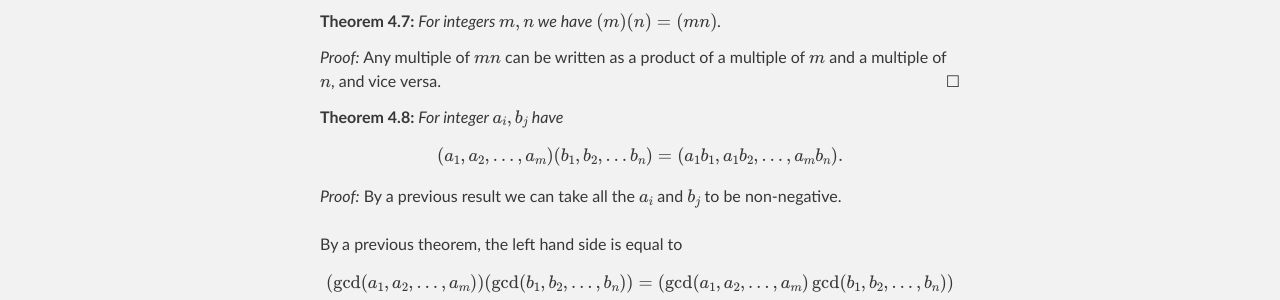
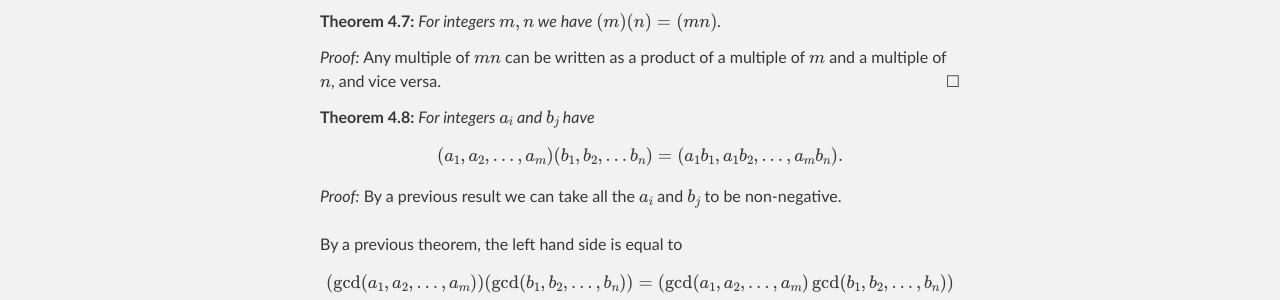
Before and after one commit to wbhart/SimpleMath, a Jekyll site: the page built from test.html, in a window 1280 px wide and 900 px high, scrolled down 14639 px. Shown: the part 330-630 px from the top of the window. Built offline with Jekyll 4.4.1, drawn with Linux system fonts in a browser that asks for light colours; formulas are drawn with MathJax 3.

Commit message:
Update test.html

```diff
--- a/test.html
+++ b/test.html
@@ -719,7 +719,7 @@ $$IJ = \{ij \;|\; i \in I, \;\; j \in J\}.$$
 <proof> Any multiple of $mn$ can be written as a product of a multiple of $m$ and a multiple of $n$, and vice versa.
 </proof>
 
-<theorem> For integer $a_i, b_j$ have
+<theorem> For integers $a_i$ and $b_j$ have
 $$(a_1, a_2, \ldots, a_m)(b_1, b_2, \ldots b_n) = (a_1b_1, a_1b_2, \ldots, a_mb_n).$$
 </theorem>
 
```
